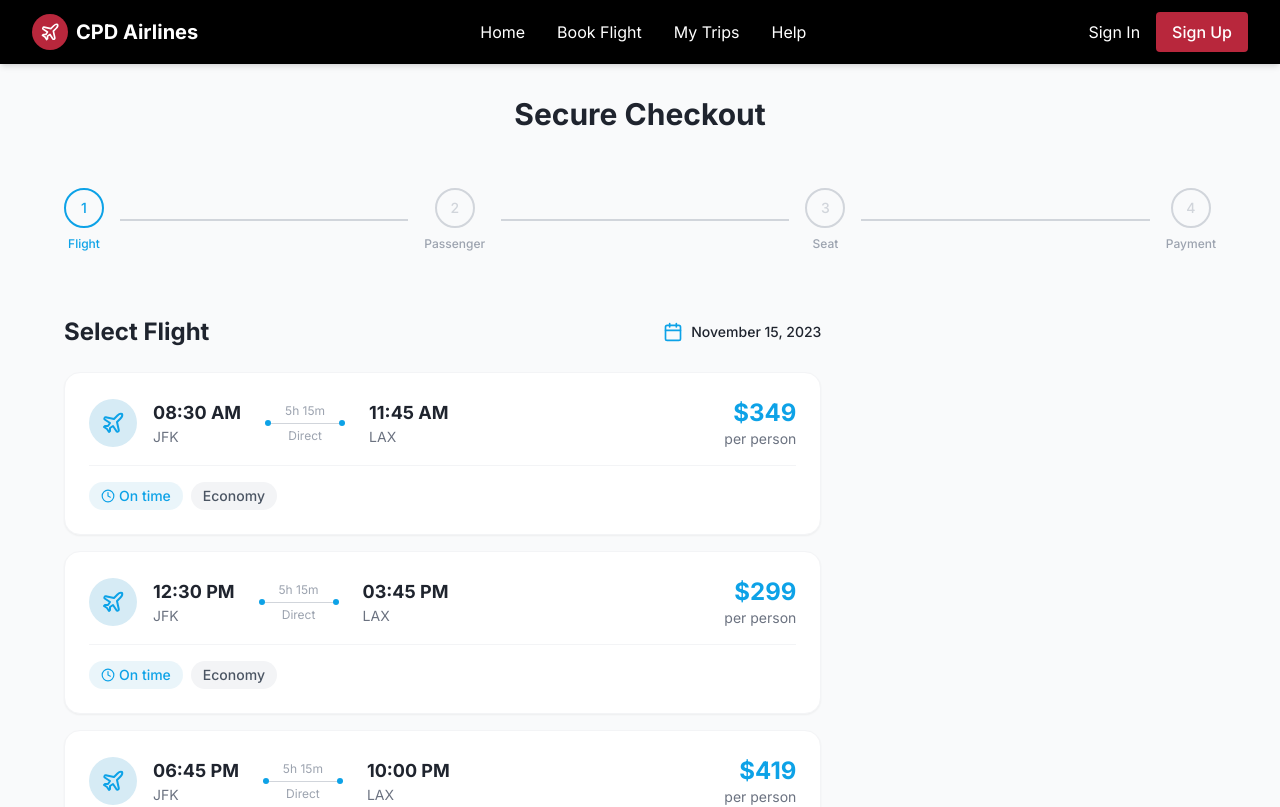
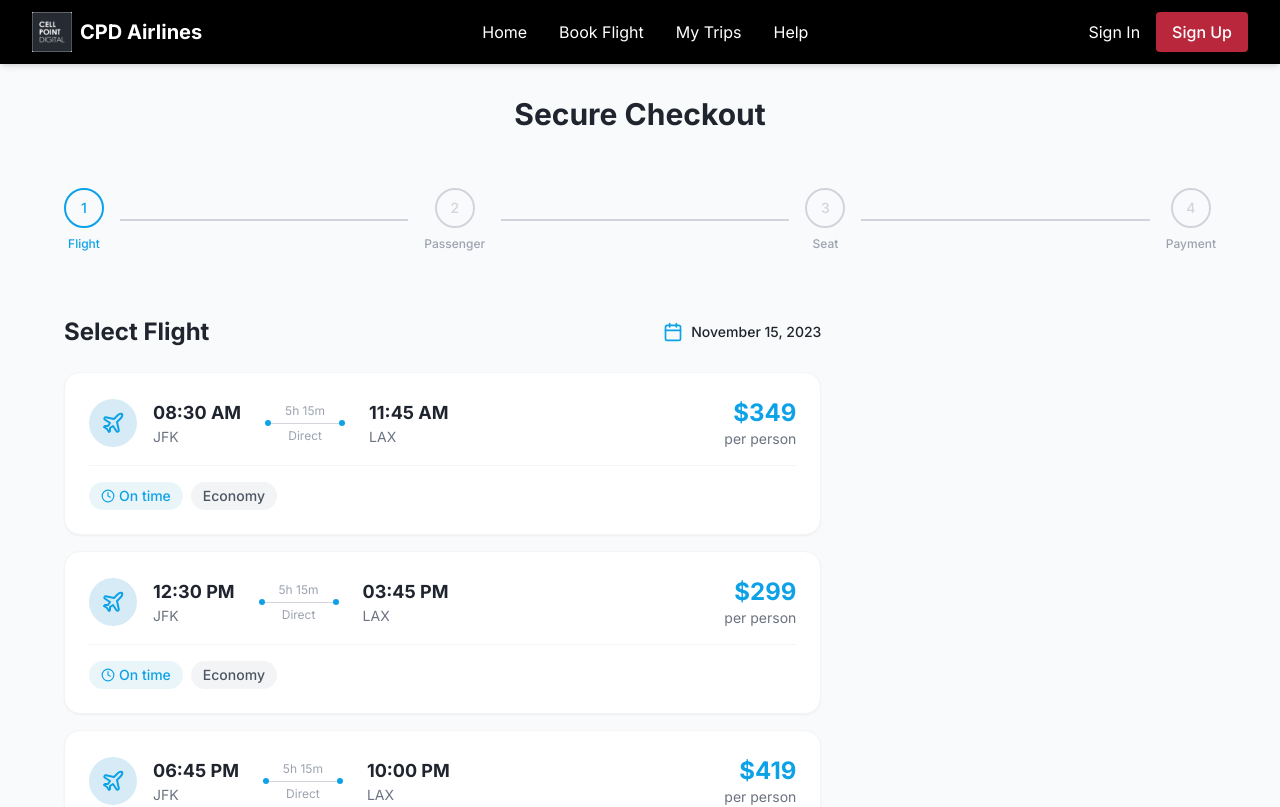
Before and after one commit to apaternina18/sky-purchase-portal, a React (Vite) app: page /checkout in a window 1280 px wide. Shown: the top 807 px of the page. Built offline with nearby package versions, Linux system fonts and the light colour scheme.

Commit message:
Replace airplane icon with logo
Replaced the airplane icon in the NavBar component with the company logo.

```diff
--- a/src/components/NavBar.tsx
+++ b/src/components/NavBar.tsx
@@ -1,7 +1,6 @@
 
 import React from "react";
 import { Link } from "react-router-dom";
-import { Plane } from "lucide-react";
 
 const NavBar: React.FC = () => {
   return (
@@ -10,9 +9,11 @@ const NavBar: React.FC = () => {
         <div className="flex justify-between items-center h-16">
           <div className="flex items-center">
             <Link to="/" className="flex items-center space-x-2">
-              <div className="bg-cpd-blue p-2 rounded-full">
-                <Plane className="h-5 w-5 text-white" />
-              </div>
+              <img
+                src="/lovable-uploads/1e123817-3477-4783-84be-170aac6323cb.png"
+                alt="CellPoint Digital"
+                className="h-10 w-10"
+              />
               <span className="font-bold text-xl text-white">CPD Airlines</span>
             </Link>
           </div>
```
Also changed, not shown: public/lovable-uploads/1e123817-3477-4783-84be-170aac6323cb.png (added).
